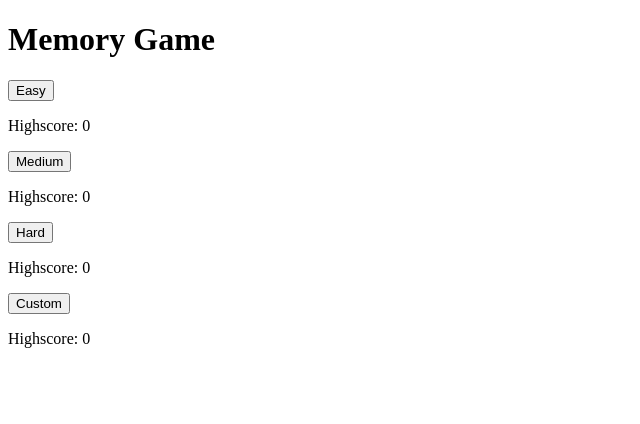
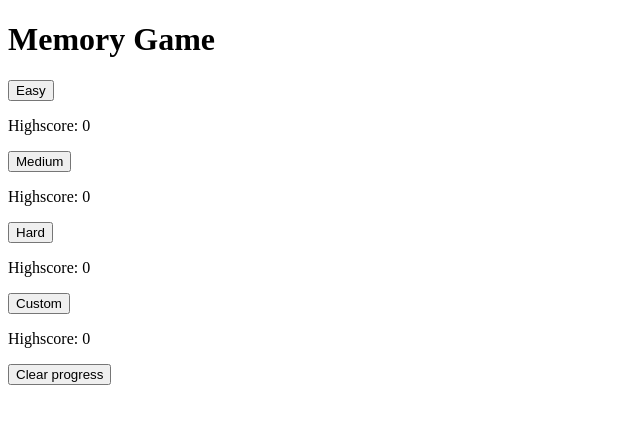
Before and after one commit to Gallardo166/memory-card, a React (Vite) app: page / in a window 1280 px wide. Shown: the top 424 px of the page, without its empty margins (0-640 px from the left). Built offline with nearby package versions, Linux system fonts and the light colour scheme.

Commit message:
Use localStorage

```diff
--- a/src/App.jsx
+++ b/src/App.jsx
@@ -1,4 +1,5 @@
 import { useState } from "react";
+import { saveProgress, getProgress, clearProgress } from "./localStorage";
 import StartScreen from "./components/StartScreen";
 import LoadingScreen from "./components/LoadingScreen";
 import GameScreen from "./components/GameScreen";
@@ -9,7 +10,7 @@ function App() {
   const [screen, setScreen] = useState("start");
   const [mode, setMode] = useState(null);
   const [pokemonList, setPokemonList] = useState(null);
-  const [highScores, setHighScores] = useState({easy: 0, medium: 0, hard: 0, custom: 0});
+  const [highScores, setHighScores] = useState(getProgress());
   const [timer, setTimer] = useState(999);
 
   function handleChangeScreen(targetScreen) {
@@ -29,7 +30,13 @@ function App() {
   }
 
   function handleChangeHighScore(mode, score) {
+    if (arguments.length === 0) {
+      clearProgress();
+      setHighScores(getProgress());
+      return;
+    }
     const newHighScores = {...highScores, [mode]: score};
+    saveProgress(newHighScores);
     setHighScores(newHighScores);
   }
 
@@ -44,6 +51,7 @@ function App() {
           handleChangeScreen={handleChangeScreen}
           handleChangeMode={handleChangeMode}
           handleChangePokemonList={handleChangePokemonList}
+          handleChangeHighScore={handleChangeHighScore}
           highScores={highScores}
         ></StartScreen>
       ) : null}
--- a/src/components/GameScreen.jsx
+++ b/src/components/GameScreen.jsx
@@ -1,4 +1,5 @@
 import { useState } from "react";
+import { saveProgress } from "../localStorage";
 import shuffle from "../shuffle";
 import Timer from "./Timer";
 import fetchPokemon from "../fetch";
@@ -58,8 +59,8 @@ export default function GameScreen({
                 handleChangeClickedIds(pokemon.id);
                 dialog.showModal();
                 setStatus("win");
-                if (score > highScore) {
-                  handleChangeHighScore(mode, score);
+                if (score + 1 > highScore) {
+                  handleChangeHighScore(mode, score + 1);
                 }
               }
             } else {
--- a/src/components/StartScreen.jsx
+++ b/src/components/StartScreen.jsx
@@ -4,7 +4,8 @@ export default function StartScreen({
   handleChangeScreen,
   handleChangeMode,
   handleChangePokemonList,
-  highScores
+  handleChangeHighScore,
+  highScores,
 }) {
   return (
     <div className="start-screen">
@@ -54,6 +55,34 @@ export default function StartScreen({
         Custom
       </button>
       <p>Highscore: {highScores.custom}</p>
+      <dialog>
+        <p>Are you sure you want to delete your progress?</p>
+        <button
+          onClick={() => {
+            const dialog = document.querySelector("dialog");
+            dialog.close();
+          }}
+        >
+          No
+        </button>
+        <button
+          onClick={() => {
+            const dialog = document.querySelector("dialog");
+            handleChangeHighScore();
+            dialog.close();
+          }}
+        >
+          Yes
+        </button>
+      </dialog>
+      <button
+        onClick={() => {
+          const dialog = document.querySelector("dialog");
+          dialog.showModal();
+        }}
+      >
+        Clear progress
+      </button>
     </div>
   );
 }
--- /dev/null
+++ b/src/localStorage.js
@@ -0,0 +1,16 @@
+const saveProgress = function(data) {
+  localStorage.setItem("highScores", JSON.stringify(data));
+}
+
+const getProgress = function() {
+  if (!localStorage.getItem("highScores")) {
+    return {easy: 0, medium: 0, hard: 0, custom: 0}
+  }
+  return JSON.parse(localStorage.getItem("highScores"));
+}
+
+const clearProgress = function() {
+  localStorage.removeItem("highScores");
+}
+
+export { saveProgress, getProgress, clearProgress }
```
